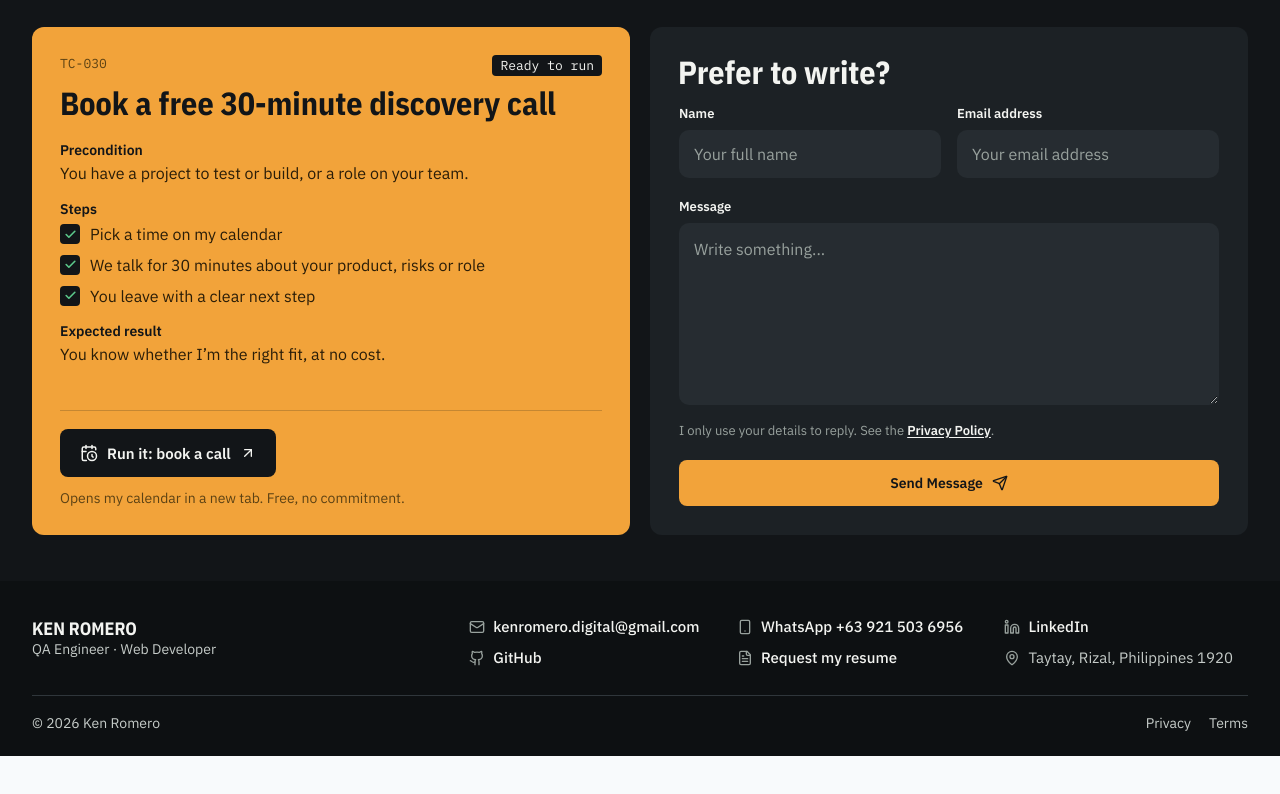
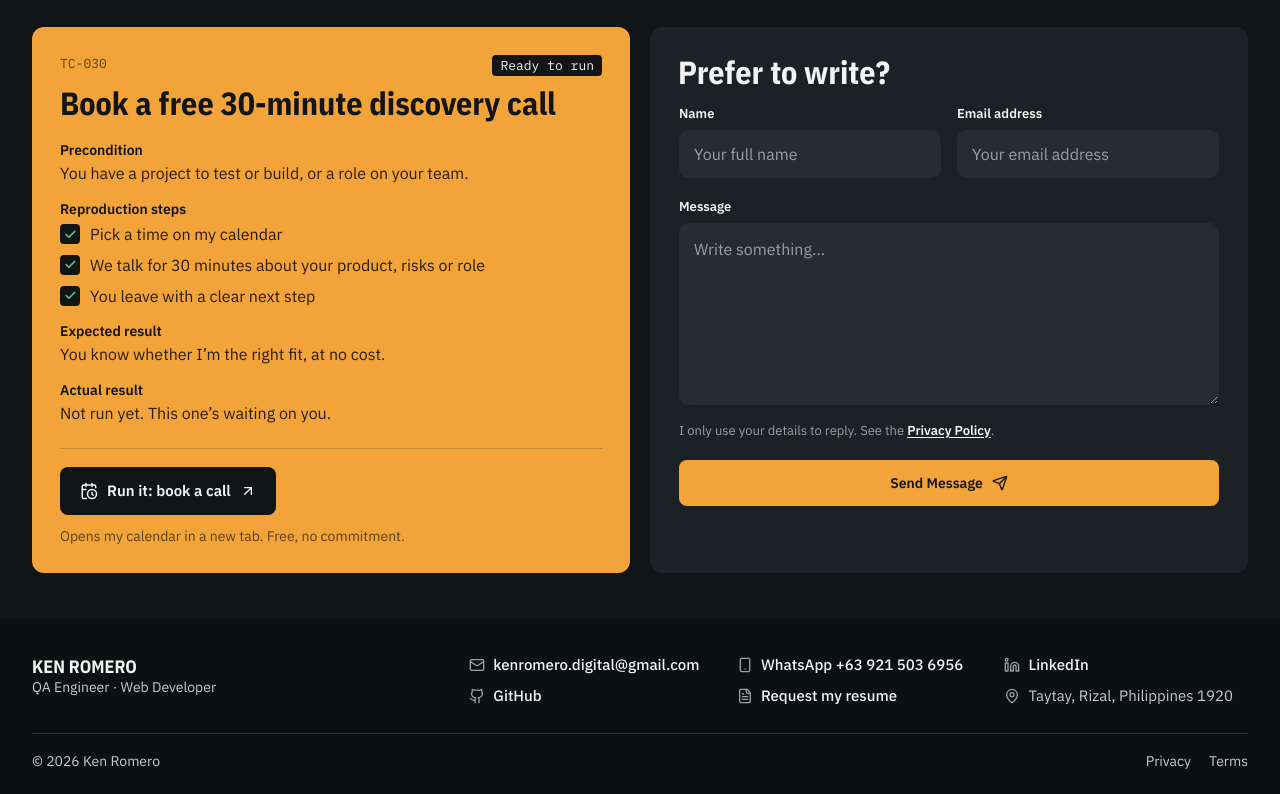
Before and after one commit to Kenxyriel/kenromero-portfolio, a React (Vite) app: page / in a window 1280 px wide. Shown: the part 5226-6020 px from the top of the page. Before the commit the page ends 5982 px from the top, so only its background shows below. Built offline with nearby package versions, Linux system fonts and the light colour scheme.

Commit message:
TC-030 booking card: Reproduction steps label and an Actual result field
Co-Authored-By: Claude Opus 5.5 <noreply@anthropic.com>
Claude-Session: https://claude.ai/code/session_01ABCkE7xjvsHUvpioEJg5Wj

```diff
--- a/src/data/tech.ts
+++ b/src/data/tech.ts
@@ -193,6 +193,7 @@ export const techContent = {
     precondition: 'You have a project to test or build, or a role on your team.',
     steps: ['Pick a time on my calendar', 'We talk for 30 minutes about your product, risks or role', 'You leave with a clear next step'],
     expected: 'You know whether I’m the right fit, at no cost.',
+    actual: 'Not run yet. This one’s waiting on you.',
     button: 'Run it: book a call',
     note: 'Opens my calendar in a new tab. Free, no commitment.',
   },
--- a/src/pages/qa/QAHome.tsx
+++ b/src/pages/qa/QAHome.tsx
@@ -261,7 +261,7 @@ function BookingCase() {
           <dd>{call.precondition}</dd>
         </div>
         <div>
-          <dt>Steps</dt>
+          <dt>Reproduction steps</dt>
           <dd>
             <ol className="tx-case-steps">
               {call.steps.map((step, i) => (
@@ -278,6 +278,10 @@ function BookingCase() {
         <div>
           <dt>Expected result</dt>
           <dd>{call.expected}</dd>
+        </div>
+        <div>
+          <dt>Actual result</dt>
+          <dd>{call.actual}</dd>
         </div>
       </dl>
       <div className="tx-case-foot">
```
